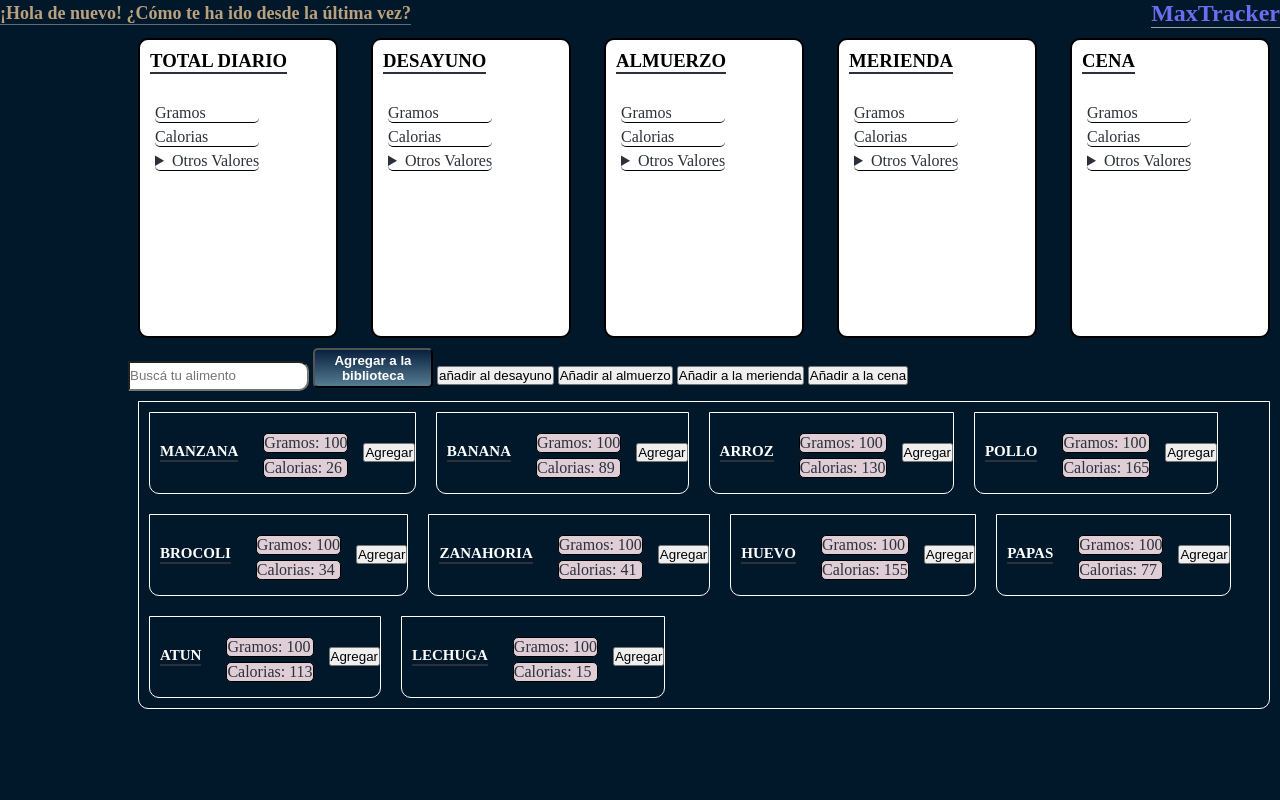
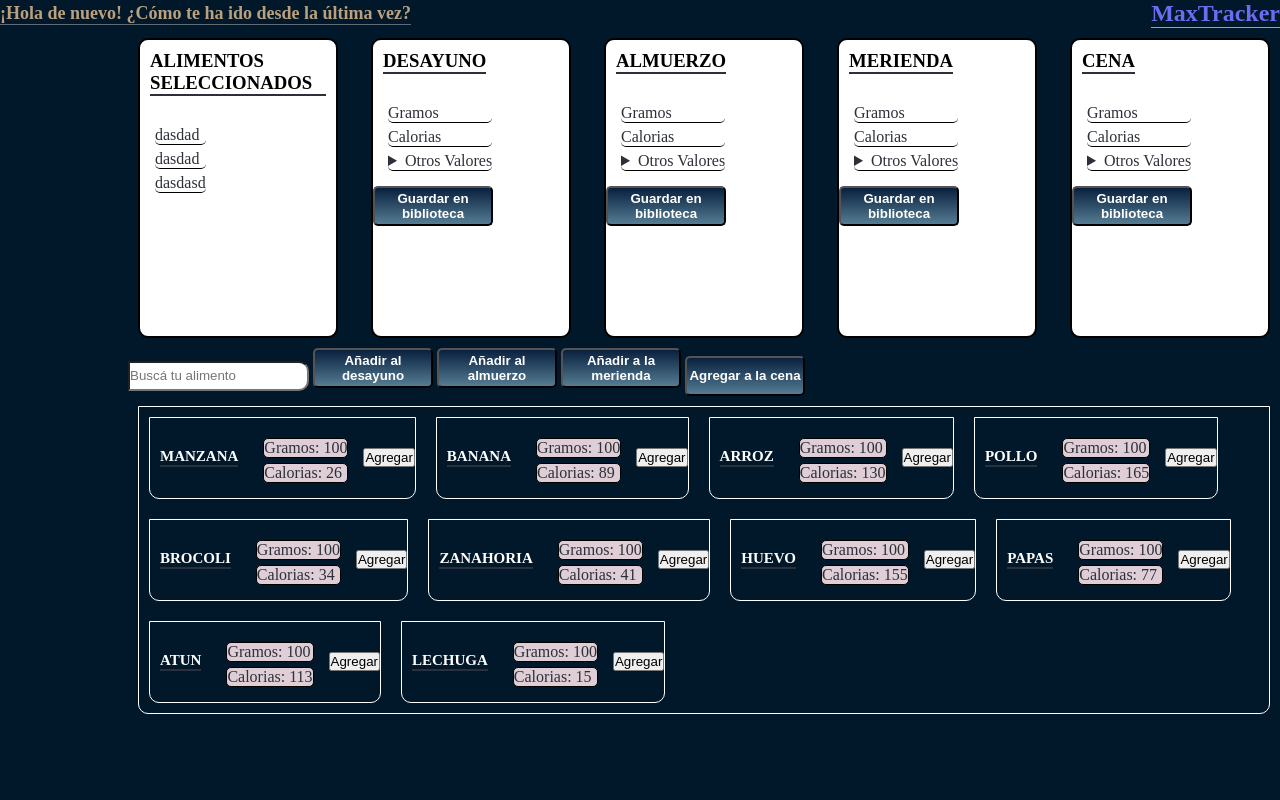
Before and after one commit to Tropiane/PreEntrega2Tropiane, a website: page index.html in a window 1280 px wide. Shown: the top 800 px of the page. Drawn offline with Linux system fonts and the light colour scheme.

Commit message:
Error de adhesion de alimentos solucionado, se pueden agregar seleccionando el boton. Modificamos idea de añadir valores a cartas de biblioteca. Modificamos estilos. Todo ok...(?

```diff
--- a/index.html
+++ b/index.html
@@ -30,34 +30,26 @@
             <!-- Inicio buscador -->
     <div class="buscar">
         <input type="text" placeholder="Buscá tu alimento">
-        <button class="btnStyle">Agregar a la biblioteca</button>
-        <button btnStyle>añadir al desayuno</button>
-        <button btnStyle>Añadir al almuerzo</button>
-        <button btnStyle>Añadir a la merienda</button>
-        <button btnStyle>Añadir a la cena</button>
+        <button class="btnStyle">Añadir al desayuno</button>
+        <button class="btnStyle">Añadir al almuerzo</button>
+        <button class="btnStyle">Añadir a la merienda</button>
+        <button class="btnStyle">Agregar a la cena</button>
     </div>
     <!-- Fin Buscador -->
 
     <!-- Biblioteca y Comidas del dia -->
-    <div class="biblioteca">
-        <div class="tarjetaBiblioteca">
-            <h3>Total diario</h3>
+    <div class="comidasDia">
+        <div id="tarjetaSeleccionados" class="tarjetaComidasDia">
+            <h3>Alimentos seleccionados</h3>
             <ul>
-                <li>Gramos</li>
-                <li>Calorias</li>
-                <li>
-                    <details>
-                        <summary> Otros Valores</summary>
-                        <li>
-
-                        </li>
-                    </details>
-                </li>
+                <li>dasdad</li>
+                <li>dasdad</li>
+                <li>dasdasd</li>
             </ul>
         </div>
 
     <!-- Desayuno -->
-        <div id="tarjetaDesayuno" class="tarjetaBiblioteca">
+        <div id="tarjetaDesayuno" class="tarjetaComidasDia">
             <h3>Desayuno</h3>
             <ul>
                 <li>Gramos</li>
@@ -71,10 +63,11 @@
                     </details>
                 </li>
             </ul>
+            <button class="btnStyle">Guardar en biblioteca</button>
         </div>
 
     <!-- Almuerzo -->
-        <div id="tarjetaAlmuerzo" class="tarjetaBiblioteca">
+        <div id="tarjetaAlmuerzo" class="tarjetaComidasDia">
             <h3>Almuerzo</h3>
             <ul>
                 <li>Gramos</li>
@@ -88,10 +81,11 @@
                     </details>
                 </li>
             </ul>
+            <button class="btnStyle">Guardar en biblioteca</button>
         </div>
 
     <!-- Merienda -->
-        <div id="tarjetaMerienda" class="tarjetaBiblioteca">
+        <div id="tarjetaMerienda" class="tarjetaComidasDia">
             <h3>Merienda</h3>
             <ul>
                 <li>Gramos</li>
@@ -105,10 +99,11 @@
                     </details>
                 </li>
             </ul>
+            <button class="btnStyle">Guardar en biblioteca</button>
         </div>
 
     <!-- Cena -->
-        <div id="tarjetaCena" class="tarjetaBiblioteca">
+        <div id="tarjetaCena" class="tarjetaComidasDia">
             <h3>Cena</h3>
             <ul>
                 <li>Gramos</li>
@@ -122,6 +117,7 @@
                     </details>
                 </li>
             </ul>
+            <button class="btnStyle">Guardar en biblioteca</button>
         </div>
     </div>
     <!-- Fin biblioteca y comidas del dia -->
@@ -136,7 +132,7 @@
                     <li></li>
                     <li></li>
                 </ul>
-                <button class="btnTarjeta"></button>
+                <button class="btnTarjeta">BTN en HTML</button>
             </div>
 
         </div>
--- a/js/main.js
+++ b/js/main.js
@@ -1,20 +1,15 @@
 //Solicitamos botones para añadir a las diferentes comidas
 const botones = document.querySelectorAll(".buscar button"),
-btnBiblioteca = botones[0],
-btnDesayuno = botones[1],
-btnAlmuerzo= botones[2],
-btnMerienda = botones[3],
-btnCena = botones[4];
-
-//Boton en tarjetas
-const añadirTarjeta = document.querySelectorAll(".tarjeta"),
- btnTarjeta= añadirTarjeta[0];
+btnDesayuno = botones[0],
+btnAlmuerzo = botones[1],
+btnMerienda= botones[2],
+btnCena = botones[3];
 
 //Solicitamos Search
 const inputs= document.querySelectorAll(".buscar input"),
 inputBuscador = inputs[0];
 
-//Arrays alimentos
+//Arrays alimentos vacíos
 const alimentoAñadido = [];
 const caloriasAlimentos = [];
 
@@ -49,8 +44,8 @@ let saludos = [
   "¡Hola de nuevo! ¿Cómo te ha ido desde la última vez? "
   ];
 
-  let saludoInicio = document.querySelector("h1");
-  console.log(saludoInicio.innerHTML);
+let saludoInicio = document.querySelector("h1");
+console.log(saludoInicio.innerHTML);
 
 let saludo = "";
   for (let i = 0; i < 1; i++) {
@@ -59,28 +54,6 @@ let saludo = "";
   }
   saludoInicio.innerText = saludo; //+ saludoUsuario;
   //Fin saludo bienvenida
-
-//Añadir info a tarjetas
-function tarjetasHtml(arr){
-    tarjetasPrueba.innerHTML = "";
-    //Si no se recibe nada, se arroja eso
-    let html;
-    for (const element of arr) {
-        html = `
-        <div class="tarjeta">
-                <h3>${element.nombre}</h3>
-                <ul>
-                    <li>Gramos: ${element.gramos}</li>
-                    <li>Calorias: ${element.calorias}</li>
-                </ul>
-                <button id="btnTarjeta">Agregar</button>
-            </div>
-        `;
-        tarjetasPrueba.innerHTML = tarjetasPrueba.innerHTML + html;
-    }
-}
-//Mostramos los alimentos disponibles junto a sus calorias para que el usuario los tenga en cuenta
-tarjetasHtml(listaAlimentos)
 
 //Funcion creada para que el cliente pueda seleccionar los alimentos y buscarlos dentro de listaAlimentos
 //Se pueden buscar de forma abreviada
@@ -103,6 +76,46 @@ function filtroComida(arr, filtro) {
     const totalCals = caloriasAlimentos.reduce((a, b) => a + b, 0);
     console.log("Total de calorías: " + totalCals);
 }
+  //////////////////////////// No tocar nada de acá hasta la linea 141, sino se rompe todo /////////////////////////////////////////
+  //Añadir info a tarjetas
+  function tarjetasHtml(arr){
+    tarjetasPrueba.innerHTML = "";
+    let html;
+    for (const element of arr) {
+        html = `
+        <div class="tarjeta">
+            <h3>${element.nombre}</h3>
+            <ul>
+                <li>Gramos: ${element.gramos}</li>
+                <li>Calorias: ${element.calorias}</li>
+            </ul>
+            <button class="btnTarjeta">Agregar</button>
+        </div>
+        `;
+        tarjetasPrueba.innerHTML = tarjetasPrueba.innerHTML + html;
+    }
+
+    // Agregar evento de clic a los botones de las tarjetas recién creadas
+    const botonesTarjeta = document.querySelectorAll(".btnTarjeta");
+    botonesTarjeta.forEach(btn => {
+        btn.addEventListener("click", () => {
+          const nombreAlimento = btn.parentElement.querySelector("h3").textContent;
+            const alimento = buscarAlimentos(listaAlimentos, nombreAlimento);
+            alimentoAñadido.push(alimento.nombre);
+            caloriasAlimentos.push(alimento.calorias);
+            console.log("Los alimentos añadidos son: " + alimentoAñadido);
+            // Actualizamos el total de calorías
+            actualizarTotalCalorias();
+        });
+    });
+}
+
+//Boton en tarjetas
+const añadirTarjeta = document.querySelectorAll(".tarjeta button"),
+btnEnTarjeta= añadirTarjeta[0];
+
+//Mostramos los alimentos disponibles junto a sus calorias para que el usuario los tenga en cuenta
+tarjetasHtml(listaAlimentos)
 
 //Buscar alimento
 inputBuscador.addEventListener("keyup", () => {
@@ -111,14 +124,14 @@ inputBuscador.addEventListener("keyup", () => {
 });
 
 // Añadir alimentos a "alimentoAñadido" y actualizar el total de calorías
-btnTarjeta.addEventListener("click", () => {
+btnEnTarjeta.addEventListener("click", () => {
     const buscar = buscarAlimentos(listaAlimentos, inputBuscador.value);
     alimentoAñadido.push(buscar.nombre);
     caloriasAlimentos.push(buscar.calorias);
-    console.log("Los alimentos añadidos son: " + alimentoAñadido);
+    console.log("Los alimentos añadidos son: " + alimentoAñadido || "No existe el alimento");
     // Actualizamos el total de calorías
     actualizarTotalCalorias();
 });
 
 // Llamamos a la función para mostrar el total de calorías al cargar la página
-actualizarTotalCalorias();
+// actualizarTotalCalorias();
--- a/scss/clases.scss
+++ b/scss/clases.scss
@@ -18,11 +18,11 @@
     padding: 5px;
     background-image: linear-gradient(#145277, #83d0cb);
 }
-.biblioteca{
+.comidasDia{
     display: flex;
     flex-direction: row;
     justify-content: space-between;
-    .tarjetaBiblioteca{
+    .tarjetaComidasDia{
         border-radius: 10px 10px;
         background-color: #fff;
         display: flex;
--- a/scss/grids.scss
+++ b/scss/grids.scss
@@ -44,7 +44,7 @@ body{
             .tarjetas{
                 grid-area: tarjetas;
             }
-            .biblioteca{
+            .comidasDia{
                 grid-area: biblioteca;
             }
         }
```
Also changed, not shown: css/styles.css.
